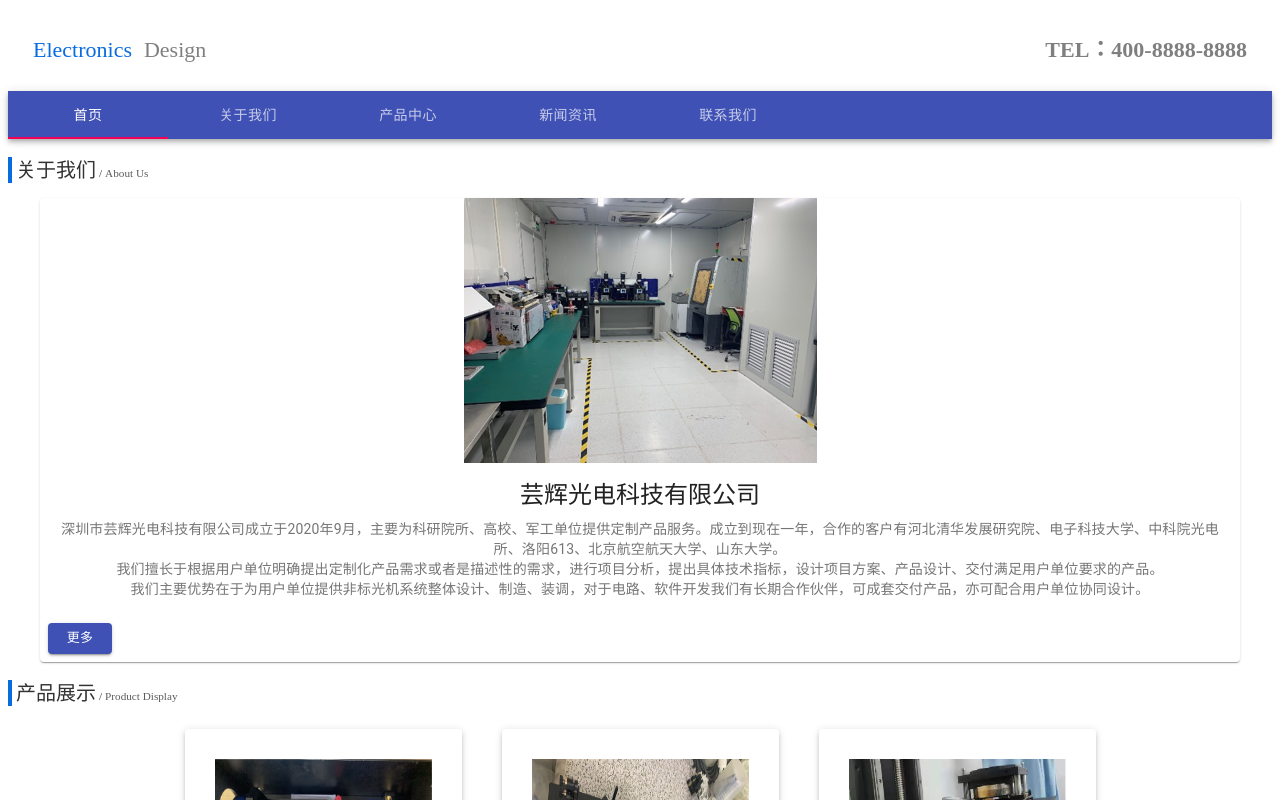
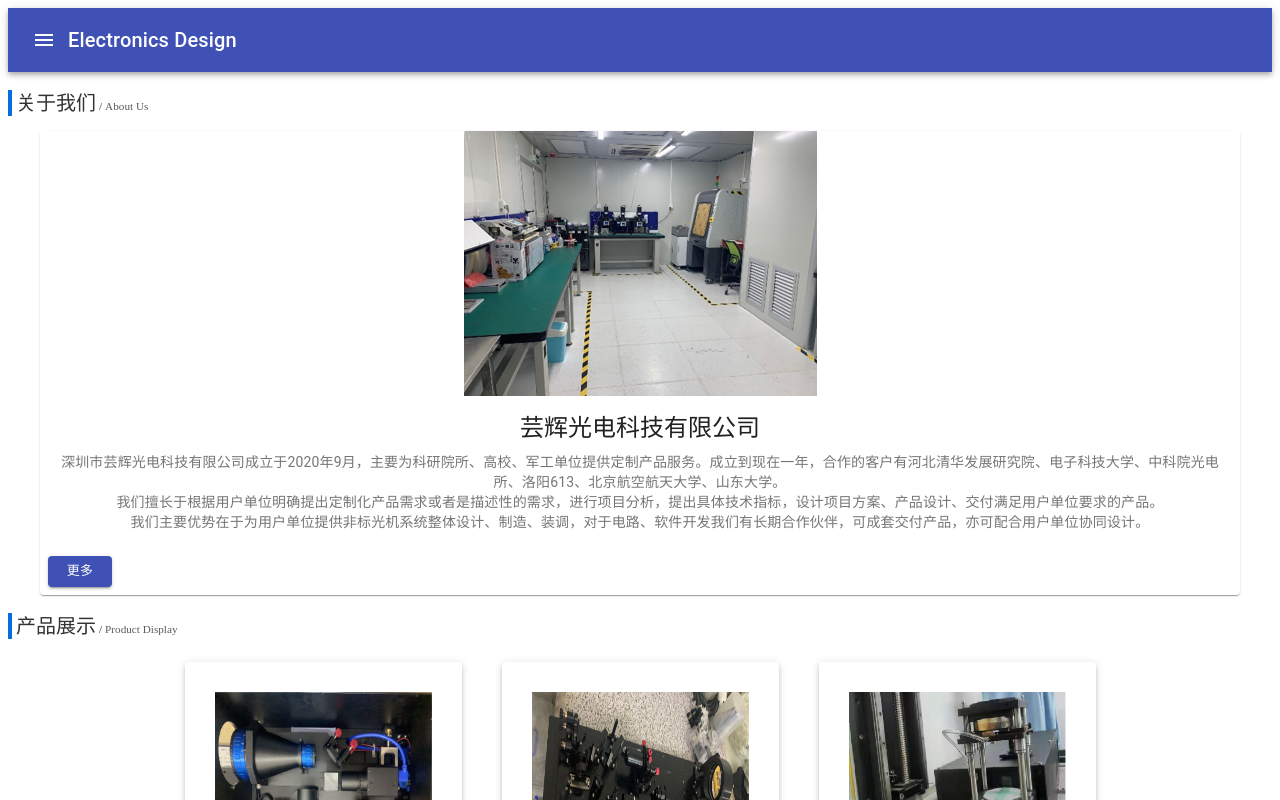
Before and after one commit to reoreo-zyt/react-web, a React app: page /#/ in a window 1280 px wide. Shown: the top 800 px of the page. Built offline with nearby package versions, Linux system fonts and the light colour scheme.

Commit message:
fix: 修复页面初始化判断移动端错误问题

```diff
--- a/src/components/Layout.tsx
+++ b/src/components/Layout.tsx
@@ -46,7 +46,9 @@ export default function Layout() {
   const [value, setValue] = React.useState(0);
   // TODO: 将 isMobile 改为全局状态，存入 redux
   // eslint-disable-next-line prefer-const
-  let [isMobile, setMobile] = React.useState(false);
+  let [isMobile, setMobile] = React.useState(
+    window.innerHeight < 640 ? false : true,
+  );
   const [state, setState] = React.useState({
     top: false,
     left: false,
```
